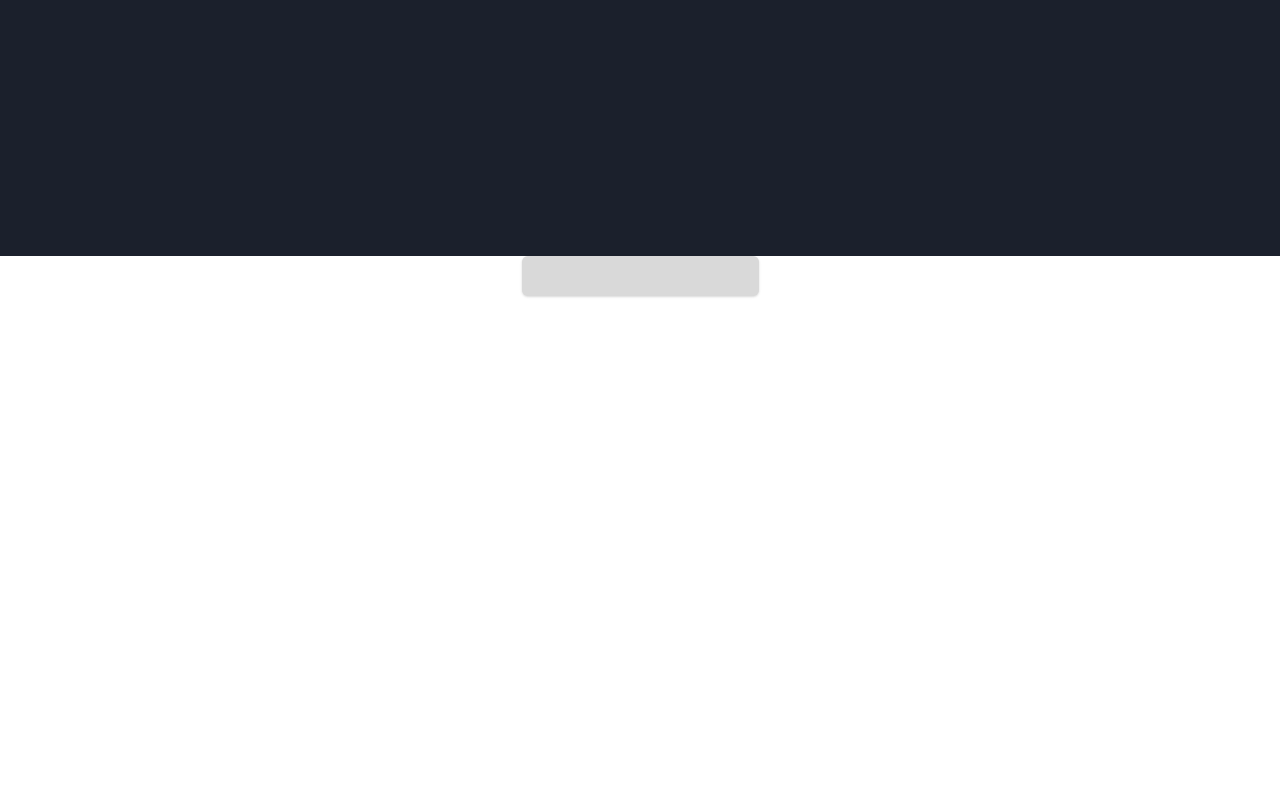
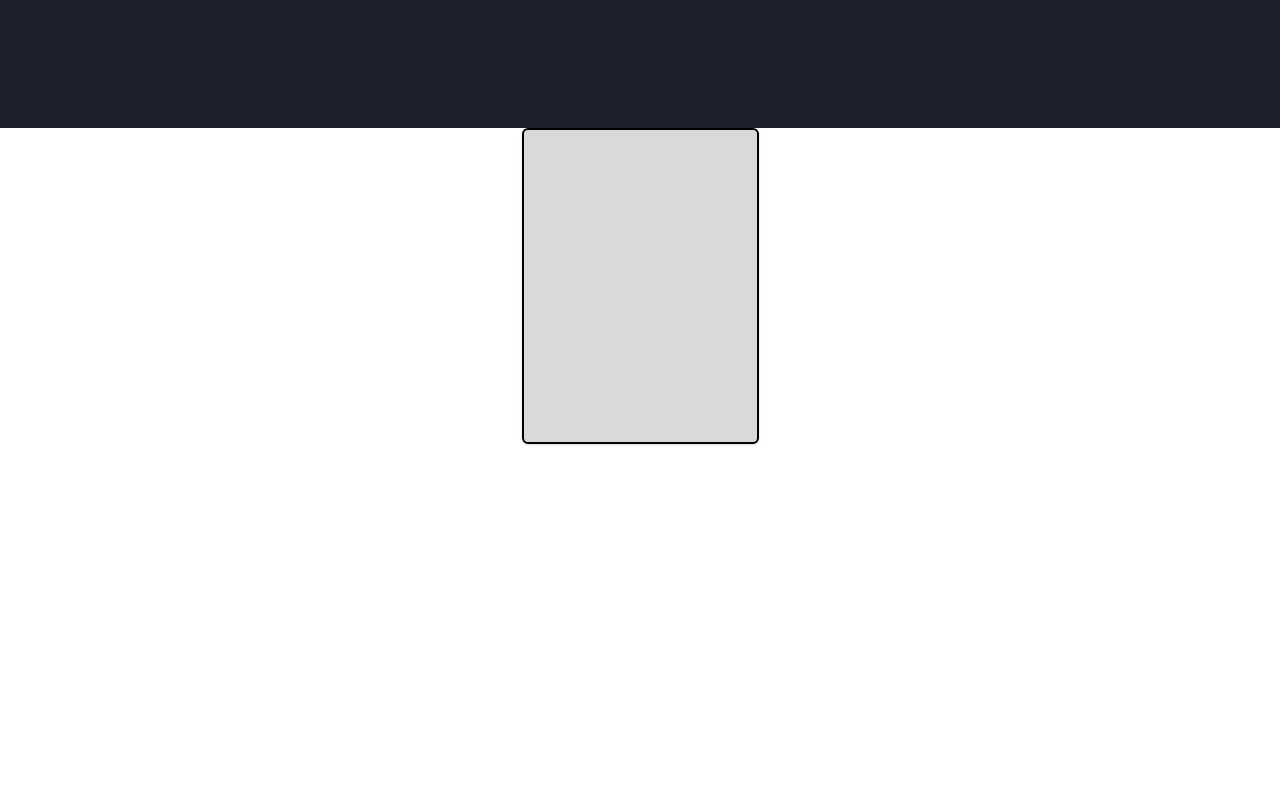
Before and after one commit to joegriff1410/Armour-Cards, a React (Vite) app in the folder view/: page /sign-up in a window 1280 px wide. Shown: the part 640-1440 px from the top of the page. Built offline with nearby package versions, Linux system fonts and the light colour scheme.

Commit message:
Basic card styling added

```diff
--- a/view/src/components/ui/Card.tsx
+++ /dev/null
@@ -1,17 +0,0 @@
-import { Card, CardBody } from '@chakra-ui/react';
-import theme from '../../theme';
-
-const CardTemplate = () => {
-    return (
-        <Card
-            backgroundColor={theme.colors.secondary}
-            width="237px"
-            marginX="auto"
-            marginY="70%"
-        >
-            <CardBody></CardBody>
-        </Card>
-    );
-};
-
-export default CardTemplate;
--- /dev/null
+++ b/view/src/components/ui/CardTemplate.tsx
@@ -0,0 +1,18 @@
+import { Card, Center } from '@chakra-ui/react';
+import theme from '../../theme';
+
+const CardTemplate = () => {
+    return (
+        <Center>
+            <Card
+                backgroundColor={theme.colors.secondary}
+                width="237px"
+                height="316px"
+                border='2px'
+                borderColor='black'
+            ></Card>
+        </Center>
+    );
+};
+
+export default CardTemplate;
--- a/view/src/index.css
+++ b/view/src/index.css
@@ -1,3 +1,4 @@
 :root {
     background-color: #1B202C;
+    box-sizing: border-box;
 }
--- a/view/src/pages/SignUpPage/SignUpPage.tsx
+++ b/view/src/pages/SignUpPage/SignUpPage.tsx
@@ -1,12 +1,13 @@
 import { Box, Button } from '@chakra-ui/react';
 import SocialLinks from '../../components/ui/SocialLinks';
-import CardTemplate from '../../components/ui/Card';
+import CardTemplate from '../../components/ui/CardTemplate';
 import theme from '../../theme';
 
 const SignUpPage = () => {
     return (
         <>
-            <CardTemplate />
+            <Box marginTop="60%">
+                <CardTemplate>
                     <Button
                         bg={theme.colors.tertiary}
                         paddingX={50}
@@ -17,8 +18,10 @@ const SignUpPage = () => {
                     >
                         Sign Up
                     </Button>
-            <Box>
+                </CardTemplate>
+                <Box marginTop="65%">
                     <SocialLinks />
+                </Box>
             </Box>
         </>
     );
```
Lines whose indentation alone changed are shown as unchanged.
